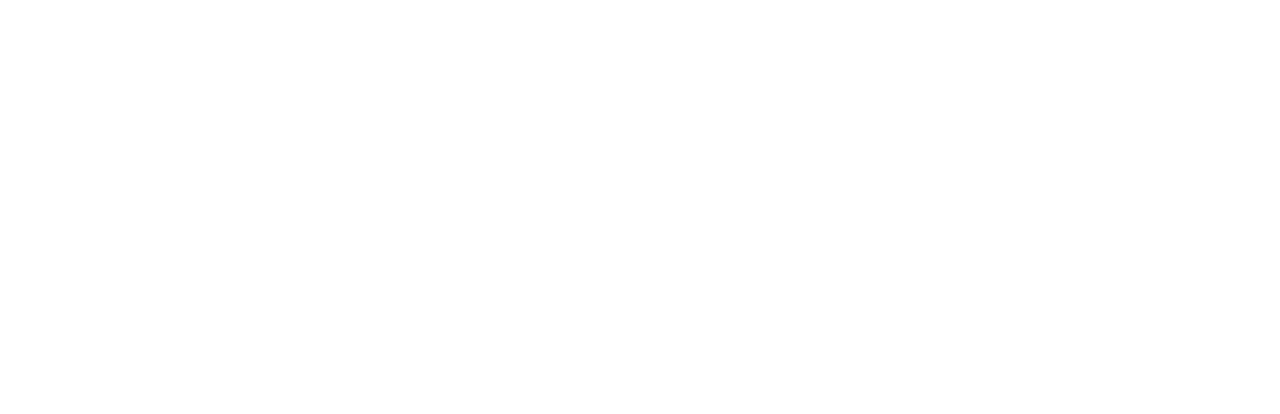
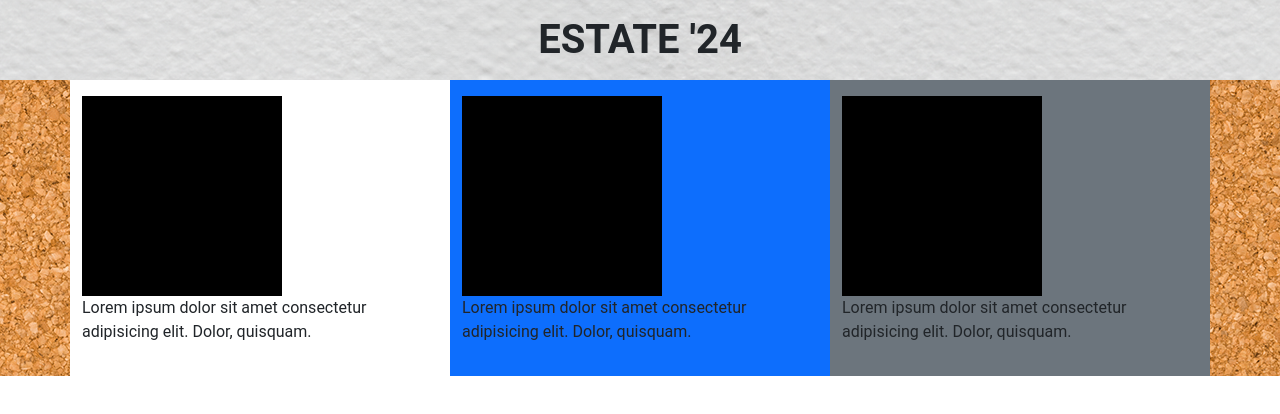
Before and after one commit to nelvison-benedetto/js-photo-blog, a plain HTML site: page index.html in a window 1280 px wide. Drawn offline with nearby package versions, Linux system fonts and the light colour scheme; a web font is replaced by a local one.

Commit message:
block 600what??

```diff
--- a/css/style.css
+++ b/css/style.css
@@ -1,5 +1,18 @@
 
 body{
-    font-family: "Sometype Mono","Edu TAS Beginner","Roboto", Arial, Helvetica, sans-serif;
+    font-family: "Edu TAS Beginner", "Sometype Mono","Roboto", Arial, Helvetica, sans-serif;
     /* min-width: 1440px; */
 }
+
+header div{
+    background-image: url("../assets/img/wall.png");
+    background-repeat: repeat;
+}
+main{
+    background-image: url("../assets/img/cork.png");
+}
+.inner-image{
+    width: 200px;
+    height: 200px;
+    background-color: black;
+}
--- a/index.html
+++ b/index.html
@@ -28,13 +28,31 @@
 
     <body>
         <header>
-            <!-- place navbar here -->
+            <div class="container-fluid d-flex align-items-center justify-content-center">
+                <h1 class="fw-bolder pt-3 pb-2">ESTATE '24</h1>
+            </div>
         </header>
-        <main></main>
+        <main>
+            <div class="container">
+                <div class="row">
+                    <div class="col col-md-6 col-lg-4 bg-white py-3">
+                        <div class="inner-image"></div>
+                        <p>Lorem ipsum dolor sit amet consectetur adipisicing elit. Dolor, quisquam.</p>
+                    </div>
+                    <div class="col col-md-6 col-lg-4 bg-primary py-3">
+                        <div class="inner-image"></div>
+                        <p>Lorem ipsum dolor sit amet consectetur adipisicing elit. Dolor, quisquam.</p>
+                    </div>
+                    <div class="col col-md-6 col-lg-4 bg-secondary py-3">
+                        <div class="inner-image"></div>
+                        <p>Lorem ipsum dolor sit amet consectetur adipisicing elit. Dolor, quisquam.</p>
+                    </div>
+                </div>
+            </div>
+
+        </main>
         <footer>
-            <!-- place footer here -->
         </footer>
-        <!-- Bootstrap JavaScript Libraries -->
         <script
             src="https://cdn.jsdelivr.net/npm/@popperjs/core@2.11.8/dist/umd/popper.min.js"
             integrity="sha384-I7E8VVD/ismYTF4hNIPjVp/Zjvgyol6VFvRkX/vR+Vc4jQkC+hVqc2pM8ODewa9r"
```
Also changed, not shown: assets/img/cork.png (added), assets/img/pin.svg (added), assets/img/wall.png (added), assets/references/mobile.png (added), assets/references/tablet.png (added), 1 other file.
